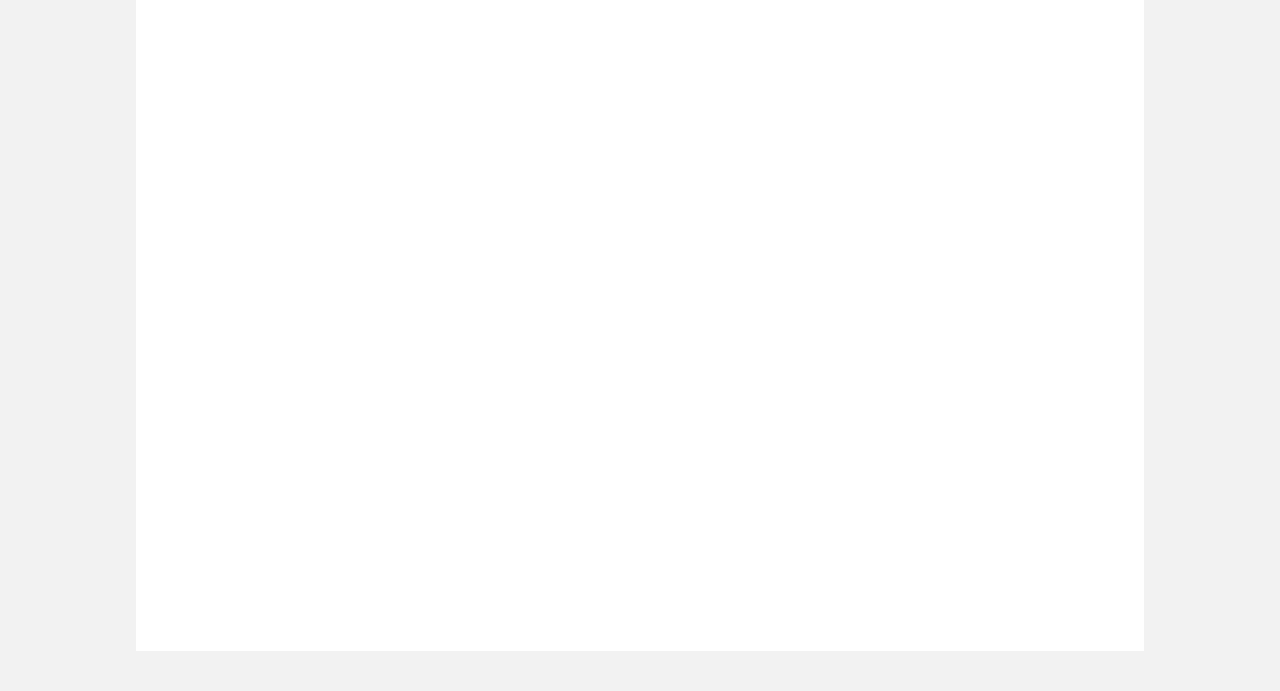
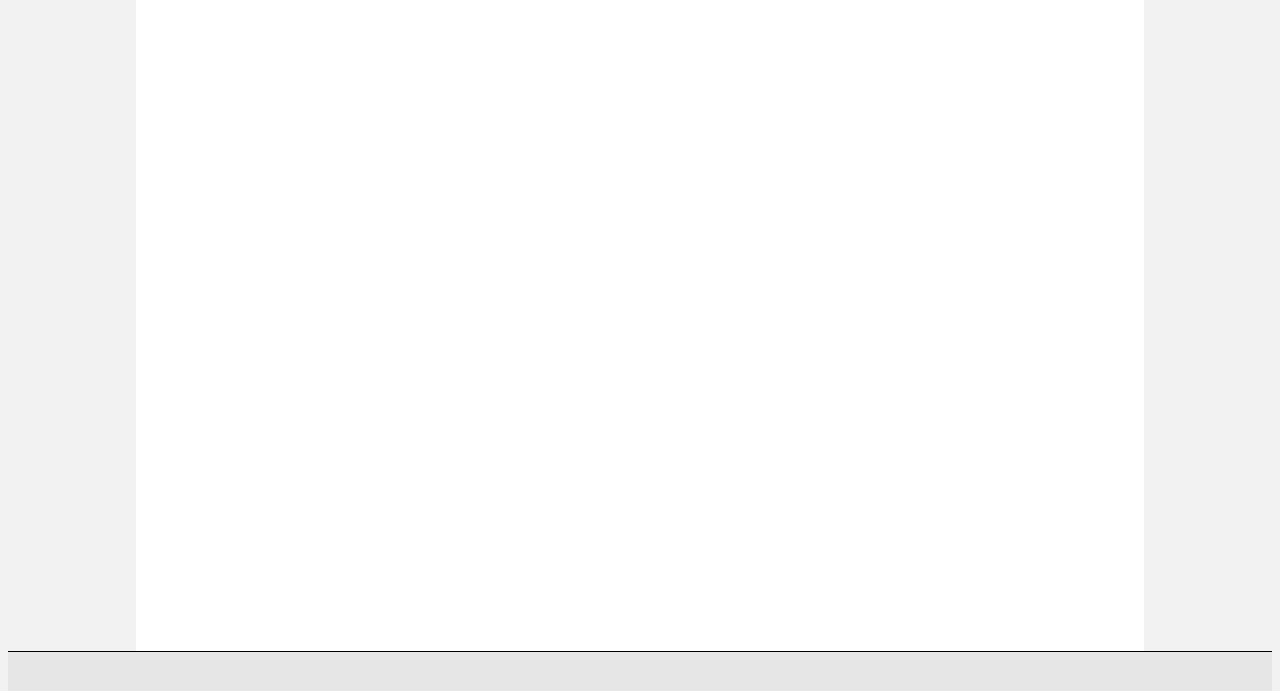
Before and after one commit to Player01osu/player01osu.github.io, a Jekyll site: the page built from index.html, in a window 1280 px wide and 1084 px high. Shown: the part 352-1043 px from the top of the window. Built offline with Jekyll 4.4.1, drawn with Linux system fonts in a browser that asks for light colours.

Commit message:
Add footer

```diff
--- /dev/null
+++ b/_includes/footer.html
@@ -0,0 +1,2 @@
+<footer>
+</footer>
--- a/_layouts/default.html
+++ b/_layouts/default.html
@@ -10,5 +10,7 @@
         <div class="main_content">
             {{ content }}
         </div>
+
+        {% include footer.html %}
     </body>
 </html>
--- a/_sass/theme.scss
+++ b/_sass/theme.scss
@@ -7,6 +7,12 @@ body {
   color: $base-text-color;
   background-color: $main-bg-color;
   line-height: 1.75em;
+}
+
+footer {
+  padding: 2em 0em;
+  background: $header-footer-bg-color;
+  border-top: 1px solid black;
 }
 
 #main_header {
```
